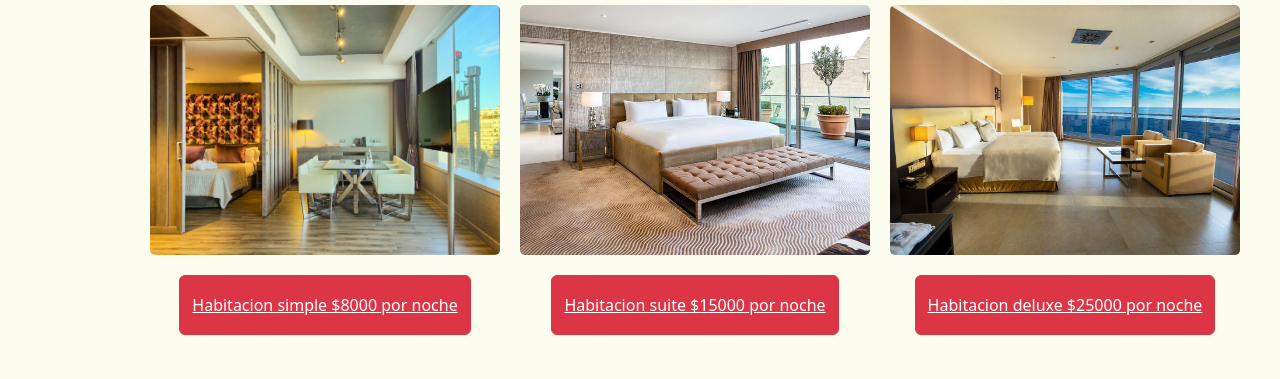
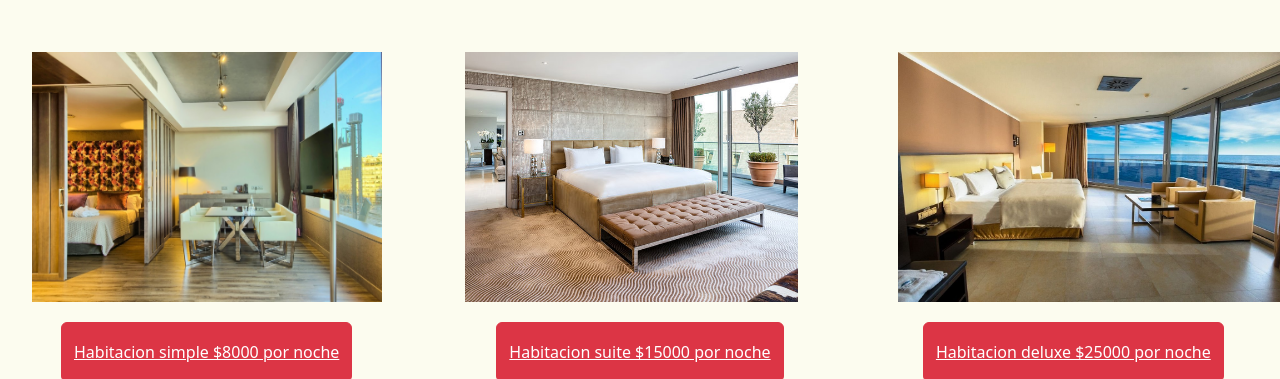
Before and after one commit to jersonramirez25/PreEntrega2-Ramirez, a website: page tarifas.html in a window 1280 px wide. Shown: the part 583-962 px from the top of the page. Drawn offline with nearby package versions, Linux system fonts and the light colour scheme.

Commit message:
ultimas corecciones

```diff
--- a/SCSS/style.scss
+++ b/SCSS/style.scss
@@ -90,11 +90,11 @@
       grid-template-areas:
       "titlehab none titleubi"
       "descripcion descripcion p2"
-      "simple suite deluxe none"
+      "simple suite deluxe"
       "reservar1 reservar2 reservar3"
       "video video video"
       "servicios servicios servicios"
-      "wifi bath tv none"
+      "wifi bath tv"
       "bank aire cafe";
       .titlehab{
         grid-area: titlehab;
@@ -136,7 +136,7 @@
         justify-self: center;
       }
       .simple:hover{
-        transform: scale(1.5);
+        transform: scale(1.3);
         }
       .suite{
         grid-area: suite;
@@ -147,7 +147,7 @@
         justify-self: center;
       }
       .suite:hover{
-          transform: scale(1.5);
+          transform: scale(1.3);
           }
       .deluxe{
         grid-area: deluxe;
@@ -158,7 +158,7 @@
         justify-self: center;
       }
       .deluxe:hover{
-        transform: scale(1.5);
+        transform: scale(1.3);
         }
       .reservar1{
         grid-area: reservar1;
@@ -228,6 +228,7 @@
         padding-left: 15px;
     }
   }
+  /*footer*/
     footer{
       background-color: #C43000;
       display: grid;
@@ -468,10 +469,10 @@
  /*tarifas*/
  .tarifas{
   display: grid;
-  grid-template-columns: repeat(3, 350px);
+  grid-template-columns: repeat(3, auto);
   grid-template-rows: 250px 60px;
   gap: 20px;
-  margin-left: 150px;
+  margin-top: 55px;
   margin-bottom: 55px;
   grid-template-areas:
   "tarifa1 tarifa2 tarifa3"
@@ -481,18 +482,27 @@
   width: 350px;
   height: 250px;
   border-radius: 5px;
+  display: flex;
+  align-self: center;
+  justify-self: center;
 }
 .tarifa2{
   grid-area: tarifa2;
   width: 350px;
   height: 250px;
   border-radius: 5px;
+  display: flex;
+  align-self: center;
+  justify-self: center;
 }
 .tarifa3{
   grid-area: tarifa3;
   width: 350px;
   height: 250px;
   border-radius: 5px;
+  display: flex;
+  align-self: center;
+  justify-self: center;
 }
 .boton1{
   grid-area: boton1;
--- a/tarifas.html
+++ b/tarifas.html
@@ -75,14 +75,14 @@
             <span class="visually-hidden">Next</span>
           </button>
         </div>
-     <!--titulo de galeria-->
+     <!--titulo de tarifas-->
      <div class="titulo">
       <h1>Tarifas</h1>
     </div>
     </section>
     <section class="tarifas">
-          <div>
-           <img src="Imagenes/habitaciones/2.jpg" alt="" class="tarifa1">
+          <div class="tarifa1">
+           <img src="Imagenes/habitaciones/2.jpg" alt="" width="350px">
           </div>
           <div class="boton1">
            <button type="button" class="btn btn-danger">
@@ -90,14 +90,14 @@
             Habitacion simple $8000 por noche</a>
             </button>
           </div>
-          <div>
-           <img src="Imagenes/habitaciones/4.jpg" alt="" class="tarifa2">
+          <div class="tarifa2">
+           <img src="Imagenes/habitaciones/4.jpg" alt="" >
           </div>
          <div class="boton2">
             <button type="button" class="btn btn-danger"><a href="./reservas.html">Habitacion suite $15000 por noche</a></button>
           </div>
-          <div>
-           <img src="Imagenes/habitaciones/5.jpg" alt="" class="tarifa3">
+          <div class="tarifa3">
+           <img src="Imagenes/habitaciones/5.jpg" alt="" >
           </div>
           <div class="boton3">
             <button type="button" class="btn btn-danger"><a href="./reservas.html">Habitacion deluxe $25000 por noche</a></button>
```
Also changed, not shown: index.html (+1 -1 lines), CSS/style.css, 1 other file.
